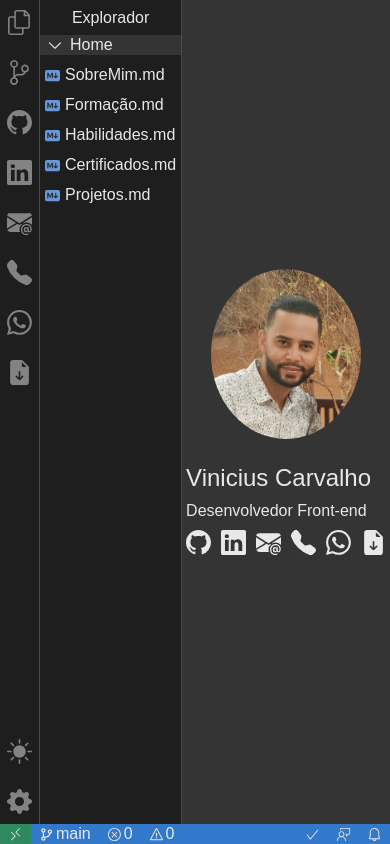
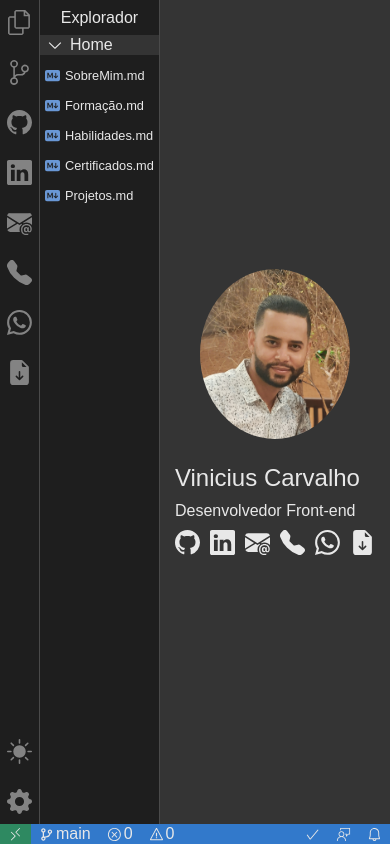
Before and after one commit to V-Carvalho/Portifolio, a React (Vite) app: page / in a window 390 px wide. Built offline with nearby package versions, Linux system fonts and the light colour scheme.

Commit message:
Add responsividade no fFont-fize das abas

```diff
--- a/src/components/ListTopicsCV/ListTopicsCV.jsx
+++ b/src/components/ListTopicsCV/ListTopicsCV.jsx
@@ -23,11 +23,11 @@ const Tab = styled.li`
 `;
 
 const TabName = styled.p`
-  /* font-size:  */
   display: flex;
   cursor: pointer;
   margin: 0px 5px;
   color: ${(props) => props.textColor};
+  font-size: clamp(0.8rem, 1vw, 1.5rem);
 `;
 
 const TabIconLeft = styled.div`
```
